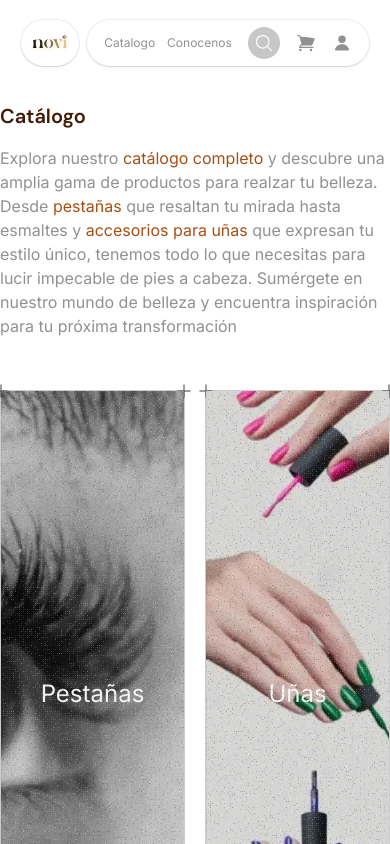
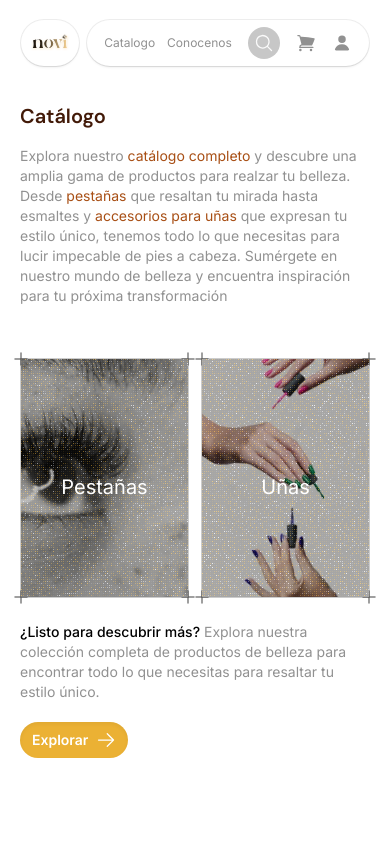
Before and after one commit to yoGhastly/lizzy, a Next.js app: page /catalogo in a window 390 px wide. Shown: the top 844 px of the page. Built offline with nearby package versions, Linux system fonts and the light colour scheme.

Commit message:
feat: catalogue page responsive design

```diff
--- a/app/catalogo/page.tsx
+++ b/app/catalogo/page.tsx
@@ -1,20 +1,13 @@
 "use client";
-
-import { useState } from "react";
 import { DecorativeTitle } from "../modules/common/components/decorative-title";
 import { HighlightWords } from "../modules/common/components/highlight-words";
-import { AnimatePresence } from "framer-motion";
-import {
-  CanvasRevealEffect,
-  Icon,
-} from "../modules/common/components/canvas-revea-effect";
-import Image from "next/image";
 import { CanvasRevealContainerCatalogue } from "../modules/catalogue/canvas-reveal-container";
 import { ArrowRightIcon } from "@heroicons/react/24/solid";
 import { Footer } from "../modules/common/layout/footer";
+import Link from "next/link";
+import { cn } from "../utils/cn";
 
 export default function Catalogue() {
-  const [hovered, setHovered] = useState(false);
   const text = {
     pageDescription: `
     Explora nuestro catálogo completo y descubre una amplia gama de
@@ -40,7 +33,7 @@ export default function Catalogue() {
   };
 
   return (
-    <section className="mt-14">
+    <section className="mt-14 px-5 md:px-0">
       <div className="flex flex-col gap-4">
         <DecorativeTitle decorative={false}>Catálogo</DecorativeTitle>
         <HighlightWords
@@ -48,18 +41,26 @@ export default function Catalogue() {
           highlights={wordsToHighlight.pageHighlights}
         />
         <CanvasRevealContainerCatalogue />
-        <div className="flex justify-between items-center">
+      </div>
+      <div className="flex flex-col md:flex-row justify-between gap-5 items-start md:items-center mt-6">
         <div className="max-w-sm">
           <HighlightWords
             text={text.catalogueSectionDescription}
             highlights={wordsToHighlight.catalogueSectionHightlights}
-              highlightClassname="text-black text-lg font-medium"
+            highlightClassname="text-black text-sm md:text-lg font-medium"
           />
         </div>
-          <button className="flex gap-2 justify-center font-semibold items-center text-white  bg-novi-400 shadow-inner dropshadow-sm px-5 py-3 rounded-full">
+        <Link
+          href="/catalogo/productos?category=all"
+          className={
+            cn("flex gap-2 justify-center",
+              "hover:bg-novi-500 transition-colors duration-100",
+              "font-semibold items-center text-white text-sm md:text-[16px] bg-novi-400 shadow-inner dropshadow-sm",
+              "md:px-5 px-3 py-2 md:py-3 rounded-full")
+          }
+        >
           Explorar <ArrowRightIcon className="h-5" />
-          </button>
-        </div>
+        </Link>
       </div>
       <Footer hideSeeCatalogueButton />
     </section>
--- a/app/modules/catalogue/canvas-reveal-container.tsx
+++ b/app/modules/catalogue/canvas-reveal-container.tsx
@@ -7,19 +7,22 @@ import {
 } from "../common/components/canvas-revea-effect";
 import Image from "next/image";
 import { cn } from "@/app/utils/cn";
+import Link from "next/link";
 
 export const CanvasRevealContainerCatalogue = () => {
   return (
-    <div className="flex gap-5 w-full mt-9">
+    <div className="flex gap-3 md:gap-5 w-full mt-9">
       {[
         { label: "Pestañas", imageSrc: "/assets/images/eyelashes.webp" },
         { label: "Uñas", imageSrc: "/assets/images/nails.webp" },
       ].map((category) => (
-        <Card
+        <Link
+          className="w-1/2 h-[15rem] md:h-[38rem]"
           key={category.label}
-          label={category.label}
-          imageSrc={category.imageSrc}
-        />
+          href={`/catalogo/productos?category=${encodeURIComponent(category.label.toLowerCase())}`}
+        >
+          <Card label={category.label} imageSrc={category.imageSrc} />
+        </Link>
       ))}
     </div>
   );
@@ -30,7 +33,7 @@ function Card({ label, imageSrc }: { label: string; imageSrc: string }) {
     <div
       className={cn(
         "border border-black/[0.2] group/canvas-card flex items-center justify-center",
-        "gray-950dark:border-white/[0.2] w-1/2 mx-auto h-[38rem] relative",
+        "gray-950dark:border-white/[0.2] w-full mx-auto h-full md:h-[38rem] relative",
       )}
     >
       <Icon className="absolute h-6 w-6 -top-3 -left-3 text-black/50" />
@@ -38,23 +41,25 @@ function Card({ label, imageSrc }: { label: string; imageSrc: string }) {
       <Icon className="absolute h-6 w-6 -top-3 -right-3 text-black/50" />
       <Icon className="absolute h-6 w-6 -bottom-3 -right-3 text-black/50" />
       <AnimatePresence>
-        <div className="h-full w-full absolute inset-0 z-40">
+        <div className="h-full w-full absolute inset-0 z-20">
           <CanvasRevealEffect
             animationSpeed={3}
-            containerClassName="bg-black/15 opacity-30"
+            containerClassName="bg-black/50 opacity-50"
             colors={[
-              [17, 17, 17],
-              [245, 221, 146],
+              [235, 177, 52],
+              [235, 177, 52],
               [250, 250, 250],
             ]}
             dotSize={2}
           />
         </div>
       </AnimatePresence>
-      <div className="relative z-20 w-full h-full">
+      <div className="relative w-full h-full">
         <Image src={imageSrc} alt={label} fill className="object-cover z-10" />
-        <div className="absolute inset-0 flex items-center justify-center">
-          <h2 className="z-50 text-white text-2xl">{label}</h2>
+        <div className="absolute bottom-24 w-full flex items-center justify-center">
+          <h2 className="text-white z-50 text-xl md:text-4xl text-center select-none">
+            {label}
+          </h2>
         </div>
       </div>
     </div>
--- a/app/modules/common/components/highlight-words.tsx
+++ b/app/modules/common/components/highlight-words.tsx
@@ -24,7 +24,7 @@ export const HighlightWords: React.FC<HighlightWordsProps> = ({
   const parts = text.split(regex).filter(Boolean);
 
   return (
-    <p className="text-muted-gray max-w-[55rem]">
+    <p className="text-sm text-muted-gray max-w-[55rem]">
       {parts.map((part, index) =>
         sortedHighlights.some(
           (highlight) => highlight.toLowerCase() === part.toLowerCase(),
```
Lines whose indentation alone changed are shown as unchanged.
